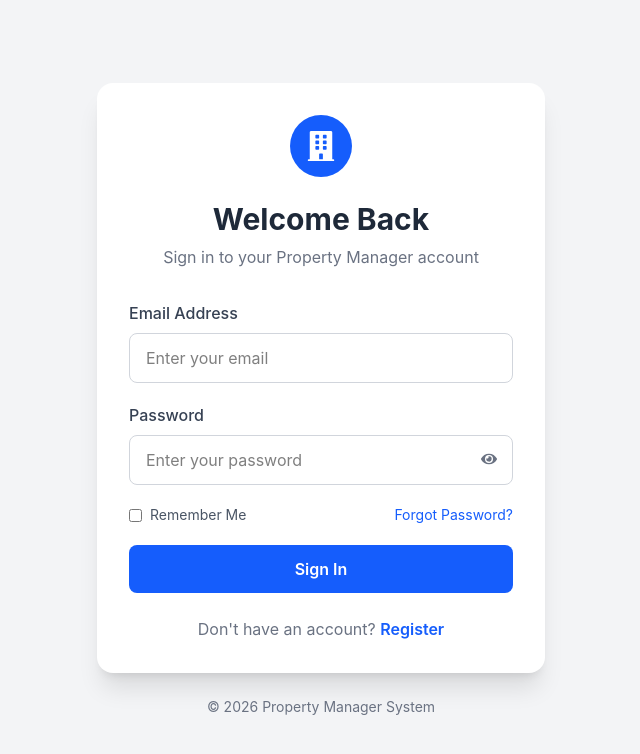
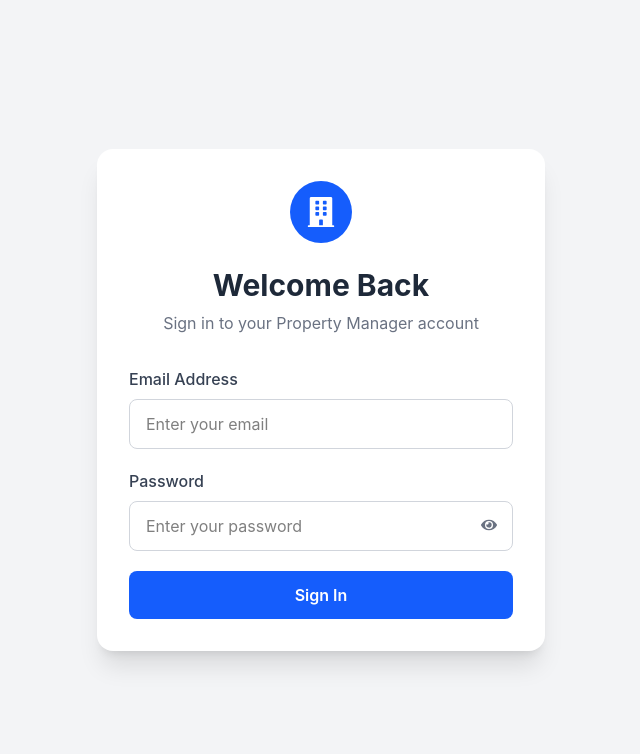
Before and after one commit to Gideonngige/property-management-admin, a React (Vite) app: page / in a window 1280 px wide. Shown: the top 754 px of the page, without its empty margins (319-959 px from the left). Built offline with nearby package versions, Linux system fonts and the light colour scheme.

Commit message:
added button link

```diff
--- a/src/pages/Login.jsx
+++ b/src/pages/Login.jsx
@@ -1,22 +1,76 @@
 import { useState } from "react";
 import { FaBuilding, FaEye, FaEyeSlash } from "react-icons/fa";
+import { useNavigate } from "react-router-dom";
+import axios from "axios";
+import Swal from "sweetalert2";
 
 export default function Login() {
+  const navigate = useNavigate();
+
   const [showPassword, setShowPassword] = useState(false);
+  const [loading, setLoading] = useState(false);
+
+  const [formData, setFormData] = useState({
+    email: "",
+    password: "",
+  });
+
+  const handleChange = (e) => {
+    setFormData({
+      ...formData,
+      [e.target.name]: e.target.value,
+    });
+  };
+
+  const signin = async (e) => {
+    e.preventDefault();
+
+    try {
+      setLoading(true);
+
+      // const response = await axios.post(
+      //   "http://localhost:8000/api/auth/login",
+      //   formData
+      // );
+
+      // const data = response.data;
+
+      // // Store auth data
+      // localStorage.setItem("token", data.token);
+      // localStorage.setItem("user", JSON.stringify(data.user));
+
+      // Swal.fire({
+      //   icon: "success",
+      //   title: "Success",
+      //   text: "Login successful",
+      //   timer: 1500,
+      //   showConfirmButton: false,
+      // });
+
+      navigate("/dashboard");
+    } catch (error) {
+      Swal.fire({
+        icon: "error",
+        title: "Login Failed",
+        text:
+          error.response?.data?.message ||
+          "Invalid email or password",
+      });
+    } finally {
+      setLoading(false);
+    }
+  };
 
   return (
     <div className="min-h-screen bg-gray-100 flex items-center justify-center px-4">
       <div className="w-full max-w-md">
-        {/* Card */}
         <div className="bg-white rounded-2xl shadow-xl p-8">
-          {/* Logo */}
           <div className="flex justify-center mb-6">
             <div className="bg-blue-600 p-4 rounded-full">
               <FaBuilding className="text-white text-3xl" />
             </div>
           </div>
 
-          {/* Heading */}
           <h1 className="text-3xl font-bold text-center text-gray-800">
             Welcome Back
           </h1>
@@ -25,9 +79,7 @@ export default function Login() {
             Sign in to your Property Manager account
           </p>
 
-          {/* Form */}
-          <form className="mt-8 space-y-5">
-            {/* Email */}
+          <form onSubmit={signin} className="mt-8 space-y-5">
             <div>
               <label className="block text-gray-700 mb-2 font-medium">
                 Email Address
@@ -35,12 +87,15 @@ export default function Login() {
 
               <input
                 type="email"
+                name="email"
+                value={formData.email}
+                onChange={handleChange}
                 placeholder="Enter your email"
+                required
                 className="w-full border border-gray-300 rounded-lg px-4 py-3 outline-none focus:ring-2 focus:ring-blue-500"
               />
             </div>
 
-            {/* Password */}
             <div>
               <label className="block text-gray-700 mb-2 font-medium">
                 Password
@@ -49,7 +104,11 @@ export default function Login() {
               <div className="relative">
                 <input
                   type={showPassword ? "text" : "password"}
+                  name="password"
+                  value={formData.password}
+                  onChange={handleChange}
                   placeholder="Enter your password"
+                  required
                   className="w-full border border-gray-300 rounded-lg px-4 py-3 pr-12 outline-none focus:ring-2 focus:ring-blue-500"
                 />
 
@@ -63,43 +122,15 @@ export default function Login() {
               </div>
             </div>
 
-            {/* Remember Me */}
-            <div className="flex items-center justify-between">
-              <label className="flex items-center gap-2 text-sm text-gray-600">
-                <input type="checkbox" />
-                Remember Me
-              </label>
-
-              <a
-                href="#"
-                className="text-sm text-blue-600 hover:text-blue-700"
-              >
-                Forgot Password?
-              </a>
-            </div>
-
-            {/* Login Button */}
             <button
               type="submit"
+              disabled={loading}
               className="w-full bg-blue-600 hover:bg-blue-700 text-white py-3 rounded-lg font-semibold transition"
             >
-              Sign In
+              {loading ? "Signing In..." : "Sign In"}
             </button>
           </form>
-
-          {/* Footer */}
-          <p className="text-center text-gray-500 mt-6">
-            Don't have an account?{" "}
-            <a href="#" className="text-blue-600 font-semibold">
-              Register
-            </a>
-          </p>
         </div>
-
-        {/* Copyright */}
-        <p className="text-center text-gray-500 text-sm mt-6">
-          © 2026 Property Manager System
-        </p>
       </div>
     </div>
   );
```
